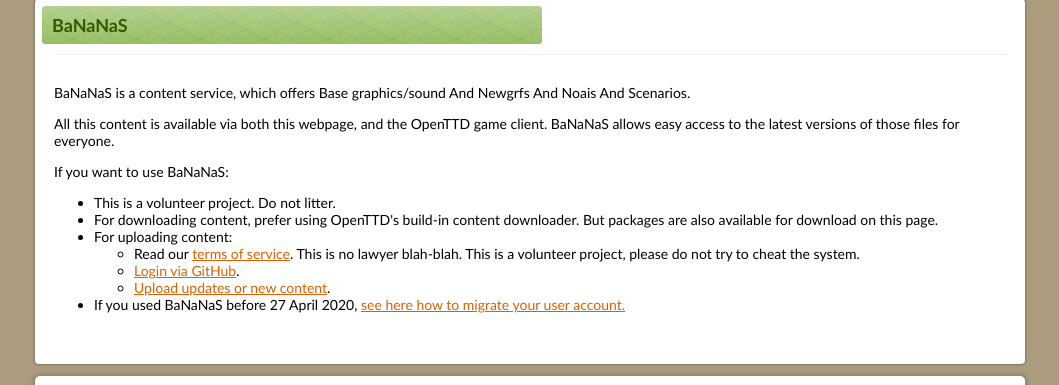
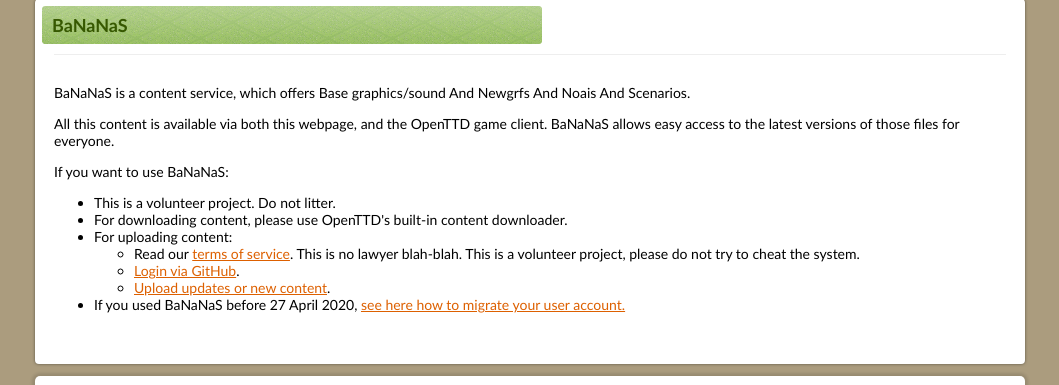
Before and after one commit to OpenTTD/bananas-frontend-web, a Python web app: template webclient/templates/main.html in a window 1280 px wide. Shown: the part 130-515 px from the top of the page, without its empty margins (110-1169 px from the left). Run offline with Jinja, Linux system fonts and the light colour scheme; the template is opened without the code that fills it, so the values that code supplies are empty.

Commit message:
Fix #123: The correct way to download content is via the OpenTTD client (#124)
The website is for people to view, manage, and upload their content.

```diff
--- a/webclient/templates/main.html
+++ b/webclient/templates/main.html
@@ -10,7 +10,7 @@
 <p> If you want to use BaNaNaS: </p>
 <ul>
 <li> This is a volunteer project. Do not litter. </li>
-<li> For downloading content, prefer using OpenTTD's build-in content downloader. But packages are also available for download on this page. </li>
+<li> For downloading content, please use OpenTTD's built-in content downloader. </li>
 <li> For uploading content: <ul>
     <li> Read our <a href="/manager/tos">terms of service</a>. This is no lawyer blah-blah. This is a volunteer project, please do not try to cheat the system. </li>
     <li> <a href="/login">Login via GitHub</a>. </li>
```
